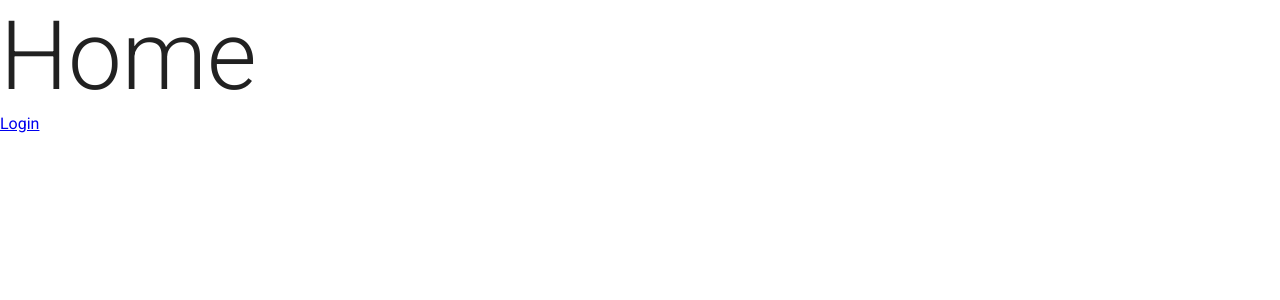
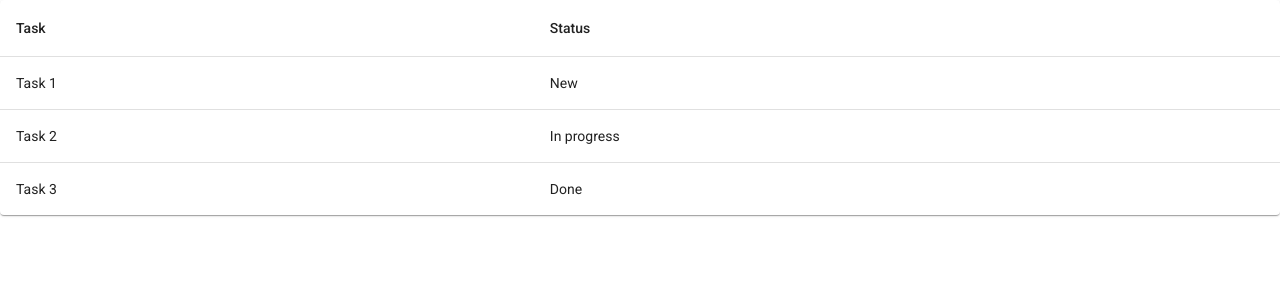
Before and after one commit to mA4rK0/project-management, a React (Vite) app in the folder project-management-frontend/: page / in a window 1280 px wide. Shown: the top 300 px of the page. Built offline with nearby package versions, Linux system fonts and the light colour scheme.

Commit message:
feat: created table component in front-end

```diff
--- a/project-management-frontend/src/App.jsx
+++ b/project-management-frontend/src/App.jsx
@@ -6,6 +6,8 @@
   Typography,
 } from '@mui/material';
 import { createBrowserRouter, Link, RouterProvider } from 'react-router';
+
+import Table from './components/ui/Table';
 
 const theme = createTheme({
   typography: {
@@ -18,8 +20,35 @@
     path: '/',
     element: (
       <Box>
-        <Typography variant="h1">Home</Typography>
-        <Link to={'/login'}>Login</Link>
+        <Table
+          columns={[
+            {
+              id: 'task',
+              label: 'Task',
+            },
+            {
+              id: 'status',
+              label: 'Status',
+            },
+          ]}
+          data={[
+            {
+              id: 1,
+              task: 'Task 1',
+              status: 'New',
+            },
+            {
+              id: 2,
+              task: 'Task 2',
+              status: 'In progress',
+            },
+            {
+              id: 3,
+              task: 'Task 3',
+              status: 'Done',
+            },
+          ]}
+        />
       </Box>
     ),
   },
--- /dev/null
+++ b/project-management-frontend/src/components/ui/Table/Table.jsx
@@ -0,0 +1,46 @@
+import {
+  Table as BaseTable,
+  Box,
+  Paper,
+  TableBody,
+  TableCell,
+  TableContainer,
+  TableHead,
+  TableRow,
+} from '@mui/material';
+
+const Table = ({ columns, data }) => {
+  if (!columns || !data || data.length === 0) return <Box>No Data</Box>;
+
+  return (
+    <TableContainer component={Paper}>
+      <BaseTable sx={{ minWidth: 650 }}>
+        <TableHead>
+          <TableRow>
+            {columns.map((column) => (
+              <TableCell key={column.id} align={column.align || 'left'}>
+                {column.label}
+              </TableCell>
+            ))}
+          </TableRow>
+        </TableHead>
+        <TableBody>
+          {data.map((row) => (
+            <TableRow
+              key={row.id}
+              sx={{ '&:last-child td, &:last-child th': { border: 0 } }}
+            >
+              {columns.map((column) => (
+                <TableCell key={column.id} align={column.align || 'left'}>
+                  {column.render ? column.render(row) : row[column.id]}
+                </TableCell>
+              ))}
+            </TableRow>
+          ))}
+        </TableBody>
+      </BaseTable>
+    </TableContainer>
+  );
+};
+
+export default Table;
--- /dev/null
+++ b/project-management-frontend/src/components/ui/Table/index.js
@@ -0,0 +1,3 @@
+import Table from './Table';
+
+export default Table;
```
